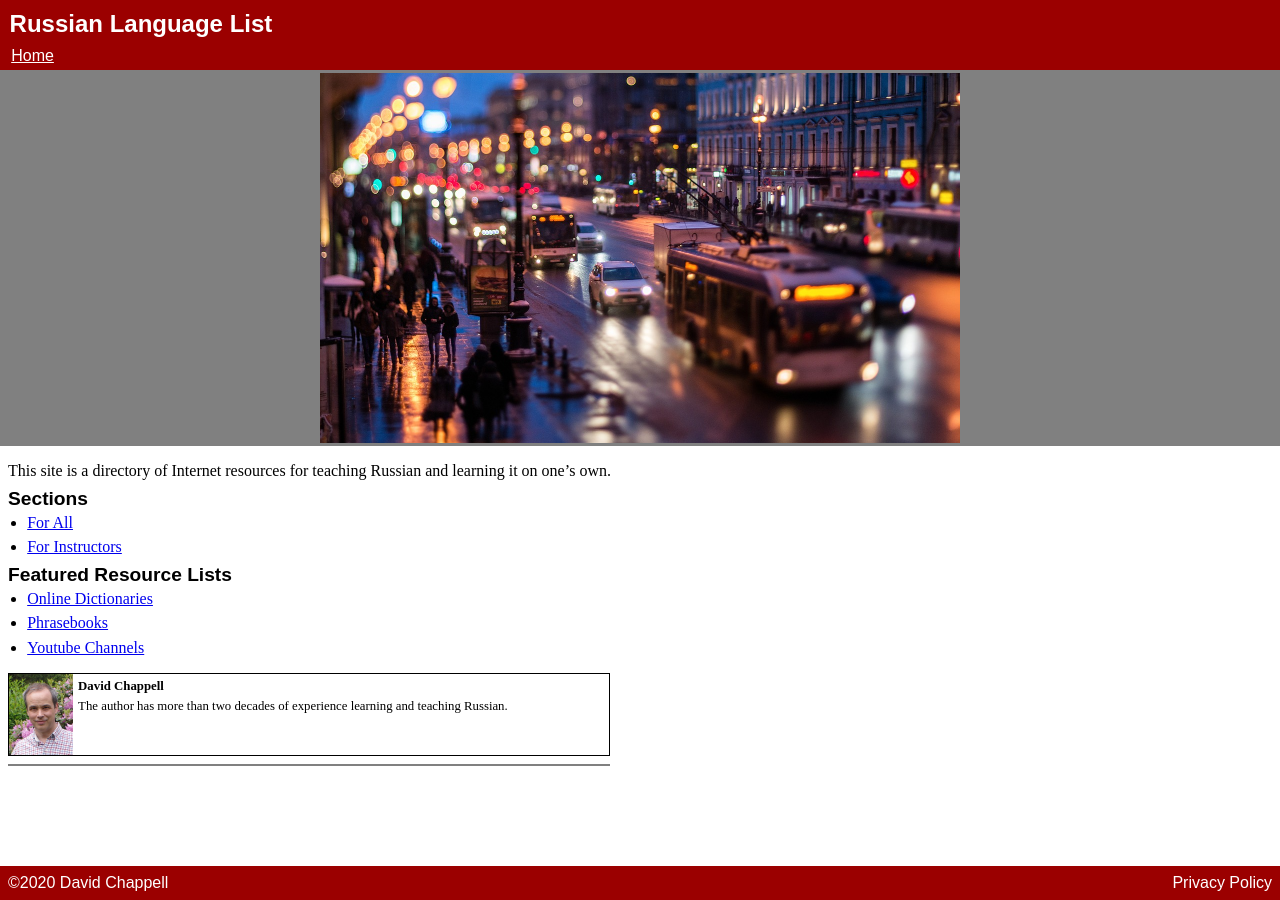
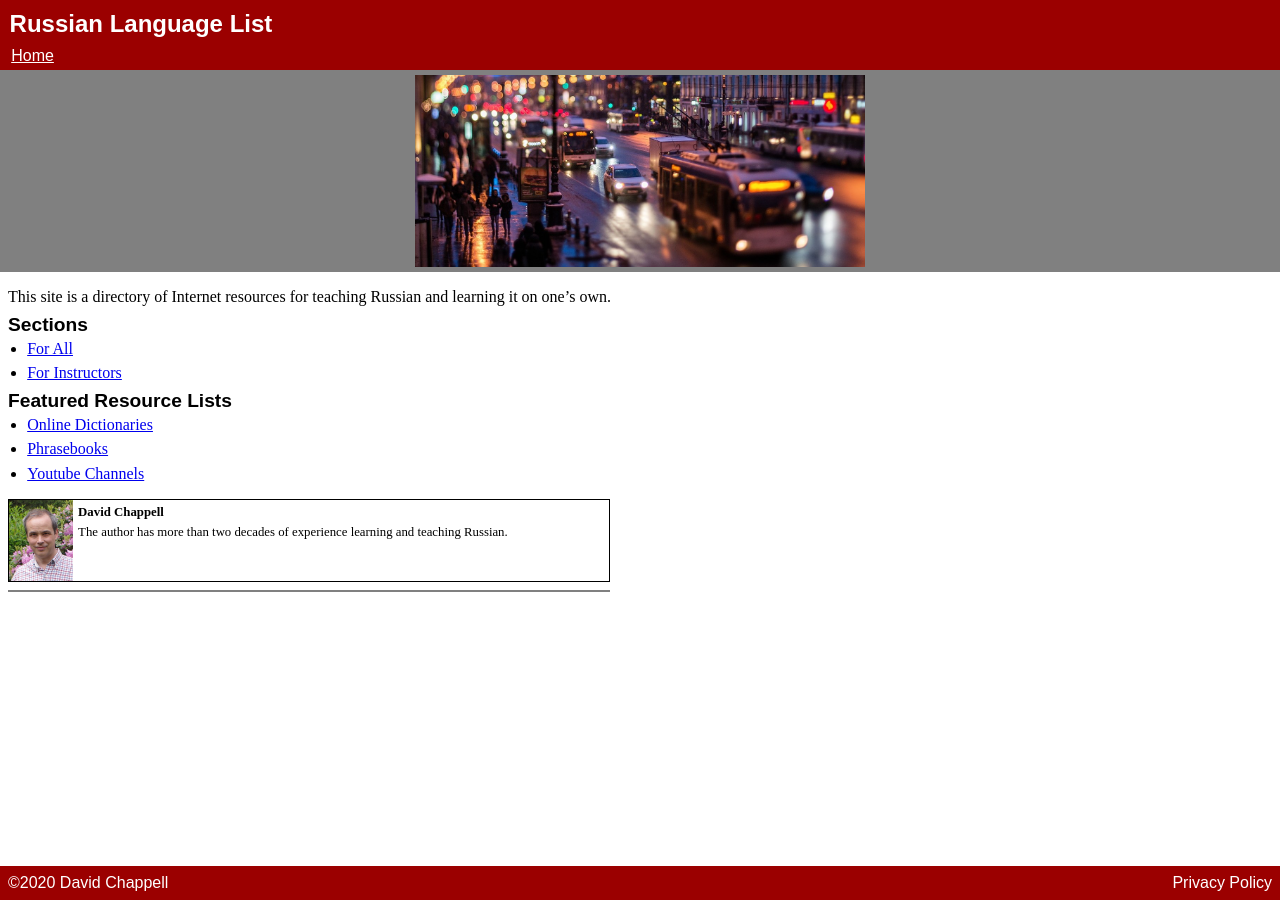
Before and after one commit to david672orford/russian-language-list, a Jekyll site: the page built from index.md, in a window 1280 px wide. Built offline with Jekyll 4.4.1, drawn with Linux system fonts in a browser that asks for light colours; our own code applies the rules of GitHub Pages for plain Markdown files.

Commit message:
style improvements

```diff
--- a/assets/css/style.css
+++ b/assets/css/style.css
@@ -51,9 +51,9 @@ DIV.title_img {
 DIV.title_img IMG {
 	display: block;
 	margin: 0 auto;
-	padding: .2em;
+	padding: 5px;
 	width: calc(100% - 10px);
-	max-width: 640px;
+	max-width: 50vh;
 	}
 
 /* Content */
--- a/index.md
+++ b/index.md
@@ -1,5 +1,5 @@
 ---
-title_img: assets/images/petersburg-2805505_1280.jpg
+title_img: assets/images/petersburg.jpg
 title_alt: A scene in St. Petersburg at night with pedestrians and a trolleybuses
 ---
 This site is a directory of Internet resources for teaching Russian
```
Also changed, not shown: assets/images/README.md (+1 -2 lines), assets/images/petersburg-2805505_1280.jpg (deleted), assets/images/petersburg-2805505_640.jpg (deleted), assets/images/petersburg.jpg (added).
